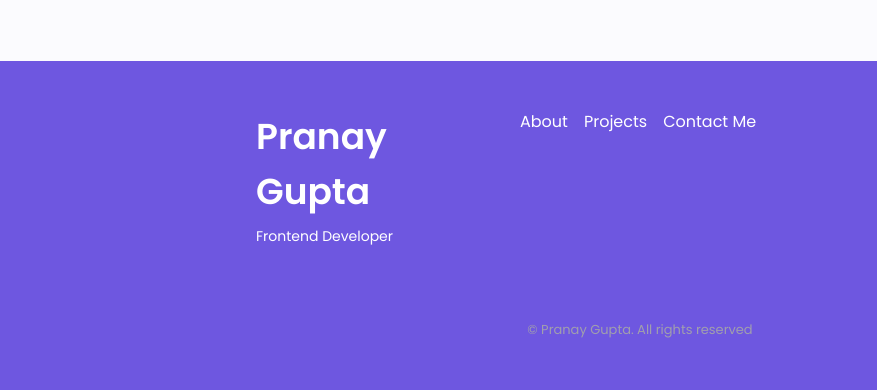
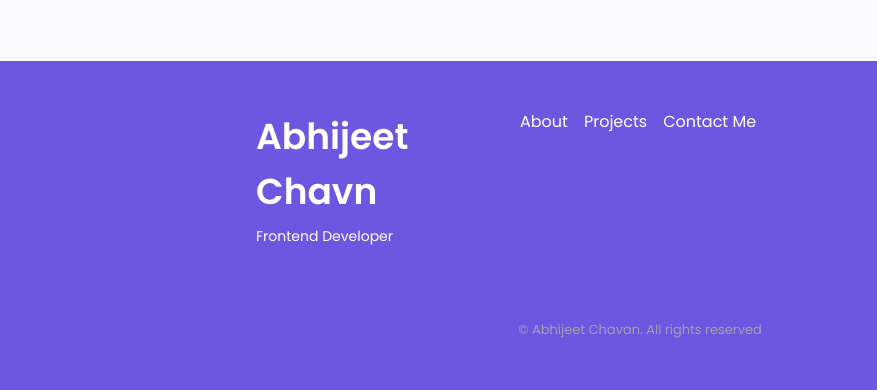
Before and after one commit to Abhijchavan/portfoio1, a plain HTML site: page 404.html in a window 1280 px wide. Shown: the part 350-740 px from the top of the page, 0-877 px from the left. Drawn offline with nearby package versions, Linux system fonts and the light colour scheme; a script that the page names is missing.

Commit message:
Update 404.html

```diff
--- a/404.html
+++ b/404.html
@@ -87,7 +87,7 @@
     <div class="footer_bg">
       <div class="footer_container container grid">
         <div>
-          <h1 class="footer_title">Pranay Gupta</h1>
+          <h1 class="footer_title">Abhijeet Chavn</h1>
           <span class="footer_subtitle">Frontend Developer</span>
         </div>
 
@@ -116,7 +116,7 @@
         </div>
       </div>
 
-      <p class="footer_copy">&#169; Pranay Gupta. All rights reserved</p>
+      <p class="footer_copy">&#169; Abhijeet Chavan. All rights reserved</p>
     </div>
   </footer>
 
```
